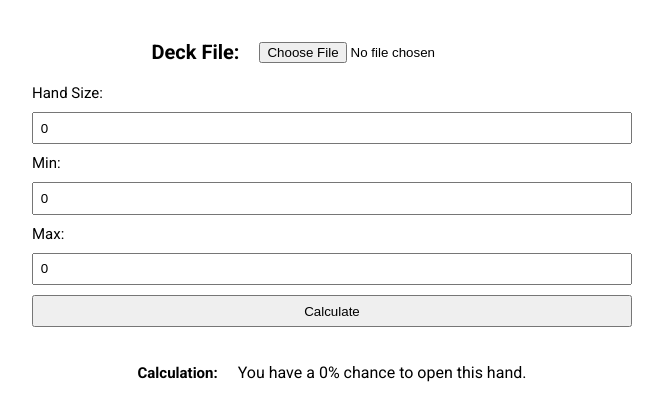
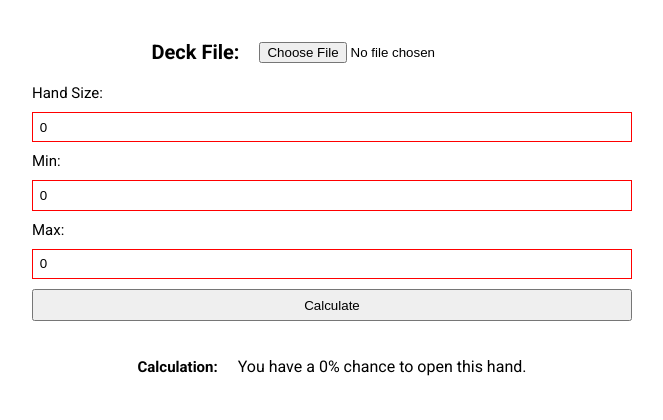
Before and after one commit to BrandTrump/Hypergeometric-Calculator, a React (Vite) app in the folder client/: page / in a window 1280 px wide. Shown: the top 420 px of the page, without its empty margins (308-971 px from the left). Built offline with nearby package versions, Linux system fonts and the light colour scheme.

Commit message:
styled error messages

```diff
--- a/client/src/styles/form/InputForm.module.css
+++ b/client/src/styles/form/InputForm.module.css
@@ -2,12 +2,30 @@
   display: flex;
   flex-direction: column;
   gap: 1em;
+  /* style the max and min values */
+  /* hide the error message by default */
+  /* show the error message when the input is invalid */
 }
 .input_form label {
   font-size: 1.5rem;
 }
 .input_form input {
   padding: 0.5em;
+}
+.input_form input[type=number] {
+  border: 1px solid black;
+}
+.input_form input[type=number]:invalid {
+  border-color: red;
+}
+.input_form .error_message {
+  display: none;
+}
+.input_form input:invalid + .error_message {
+  display: block;
+  color: red;
+  font-size: 1.3rem;
+  text-align: center;
 }
 .input_form button {
   padding: 0.5em;
--- a/client/src/styles/form/InputForm.module.scss
+++ b/client/src/styles/form/InputForm.module.scss
@@ -11,6 +11,27 @@ $spCol: #000;
 
   input {
     padding: 0.5em;
+  }
+
+  /* style the max and min values */
+  input[type="number"] {
+    border: 1px solid black;
+  }
+  input[type="number"]:invalid {
+    border-color: red;
+  }
+
+  /* hide the error message by default */
+  .error_message {
+    display: none;
+  }
+
+  /* show the error message when the input is invalid */
+  input:invalid + .error_message {
+    display: block;
+    color: red;
+    font-size: 1.3rem;
+    text-align: center;
   }
 
   button {
```
Also changed, not shown: 1 other file (tests, documents, lock files or other folders).
